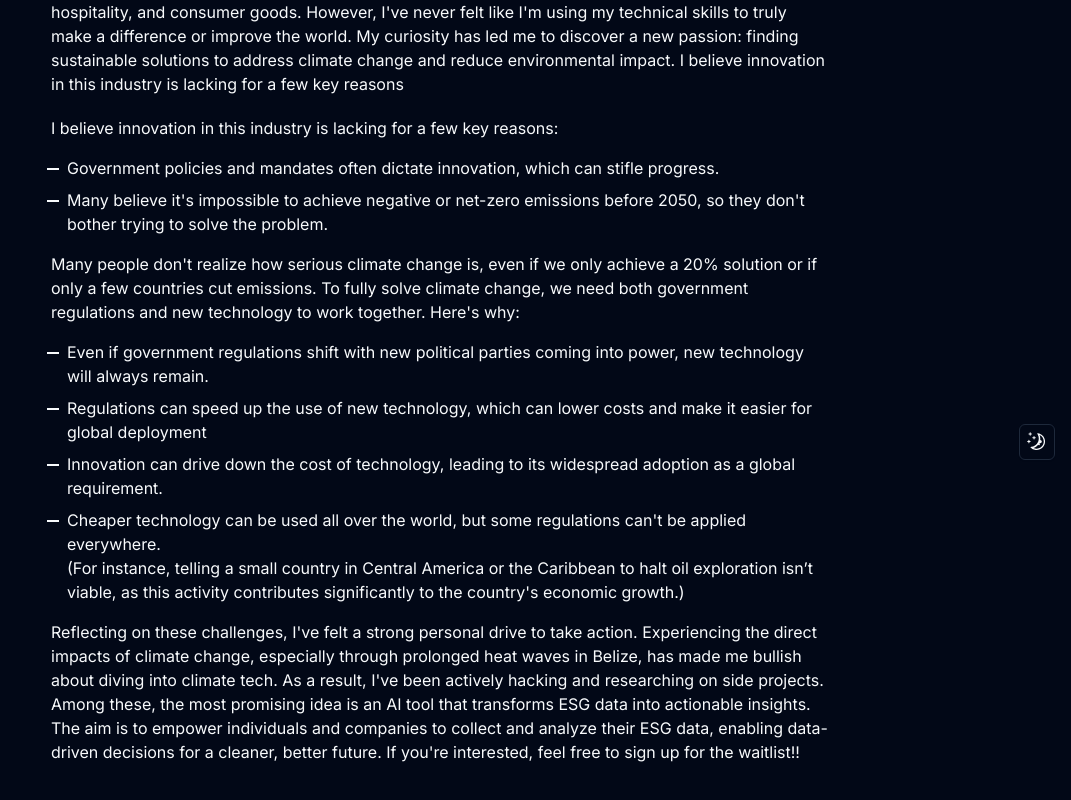
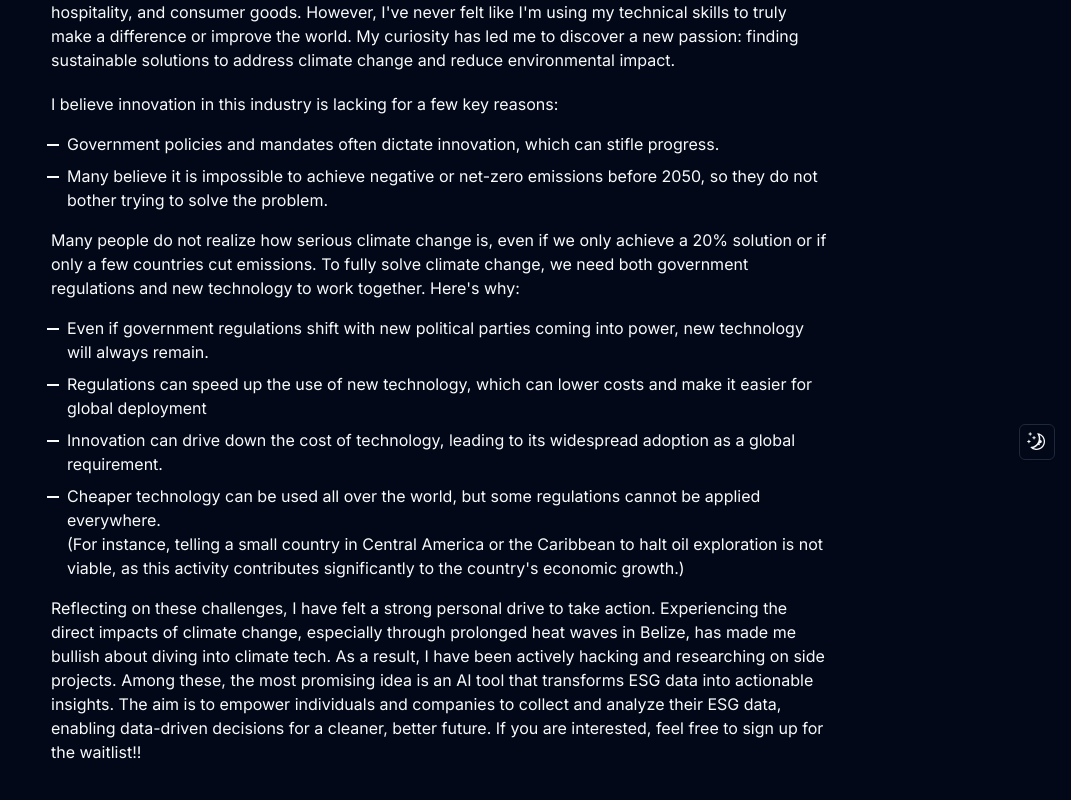
Before and after one commit to gjyoungjr/portfolio, a Next.js app: page /blog in a window 1280 px wide. Shown: the part 324-1124 px from the top of the page, without its empty margins (209-1280 px from the left). Built offline with nearby package versions, Linux system fonts and the light colour scheme.

Commit message:
fix linting errors

```diff
--- a/app/blog/page.tsx
+++ b/app/blog/page.tsx
@@ -12,7 +12,7 @@ export default function Blog() {
         </Link>
       </div>
       <h1 className="text-6xl font-extrabold">
-        Why I'm Pivoting to Climate Tech
+        Why I &apos;m Pivoting to Climate Tech
       </h1>
 
       <p className="text-muted-foreground text-sm mt-5 text-left">
@@ -21,13 +21,12 @@ export default function Blog() {
 
       <div className=" mt-5">
         <p>
-          For the past 3 to 5 years, I've worked in different industries as a
-          software engineer, including media, hospitality, and consumer goods.
-          However, I've never felt like I'm using my technical skills to truly
-          make a difference or improve the world. My curiosity has led me to
-          discover a new passion: finding sustainable solutions to address
-          climate change and reduce environmental impact. I believe innovation
-          in this industry is lacking for a few key reasons
+          For the past 3 to 5 years, I&apos;ve worked in different industries as
+          a software engineer, including media, hospitality, and consumer goods.
+          However, I&apos;ve never felt like I&apos;m using my technical skills
+          to truly make a difference or improve the world. My curiosity has led
+          me to discover a new passion: finding sustainable solutions to address
+          climate change and reduce environmental impact.
         </p>
       </div>
       <div>
@@ -43,16 +42,16 @@ export default function Blog() {
           </li>
           <li className="pl-4 mb-2 relative">
             <div className="absolute left-0 top-0 -ml-1 mt-3 w-3 h-0.5 bg-primary" />
-            Many believe it's impossible to achieve negative or net-zero
-            emissions before 2050, so they don't bother trying to solve the
+            Many believe it is impossible to achieve negative or net-zero
+            emissions before 2050, so they do not bother trying to solve the
             problem.
           </li>
         </ul>
         <p className="mt-4 mb-4">
-          Many people don't realize how serious climate change is, even if we
+          Many people do not realize how serious climate change is, even if we
           only achieve a 20% solution or if only a few countries cut emissions.
           To fully solve climate change, we need both government regulations and
-          new technology to work together. Here's why:
+          new technology to work together. Here&apos;s why:
         </p>
         <ul className="list-inside">
           <li className="pl-4 mb-2 relative">
@@ -73,23 +72,23 @@ export default function Blog() {
           <li className="pl-4 mb-2 relative">
             <div className="absolute left-0 top-0 -ml-1 mt-3 w-3 h-0.5 bg-primary" />
             Cheaper technology can be used all over the world, but some
-            regulations can't be applied everywhere. <br />
+            regulations cannot be applied everywhere. <br />
             (For instance, telling a small country in Central America or the
-            Caribbean to halt oil exploration isn’t viable, as this activity
-            contributes significantly to the country's economic growth.)
+            Caribbean to halt oil exploration is not viable, as this activity
+            contributes significantly to the country&apos;s economic growth.)
           </li>
         </ul>
         <p className="mt-4">
-          Reflecting on these challenges, I've felt a strong personal drive to
+          Reflecting on these challenges, I have felt a strong personal drive to
           take action. Experiencing the direct impacts of climate change,
           especially through prolonged heat waves in Belize, has made me bullish
-          about diving into climate tech. As a result, I've been actively
+          about diving into climate tech. As a result, I have been actively
           hacking and researching on side projects. Among these, the most
           promising idea is an AI tool that transforms ESG data into actionable
           insights. The aim is to empower individuals and companies to collect
           and analyze their ESG data, enabling data-driven decisions for a
-          cleaner, better future. If you're interested, feel free to sign up for
-          the waitlist!!
+          cleaner, better future. If you are interested, feel free to sign up
+          for the waitlist!!
         </p>
       </div>
     </div>
```
